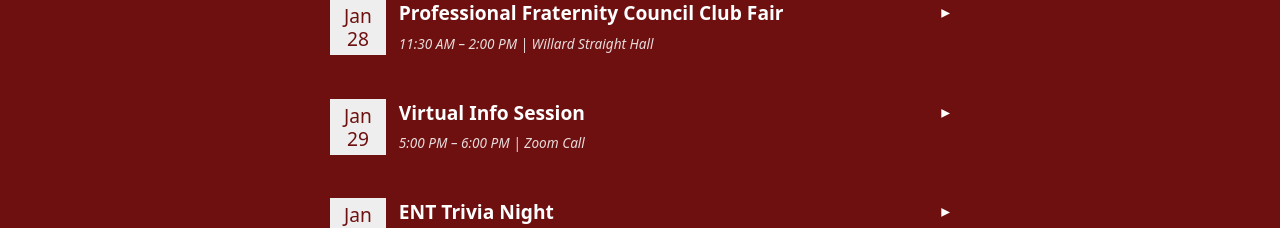
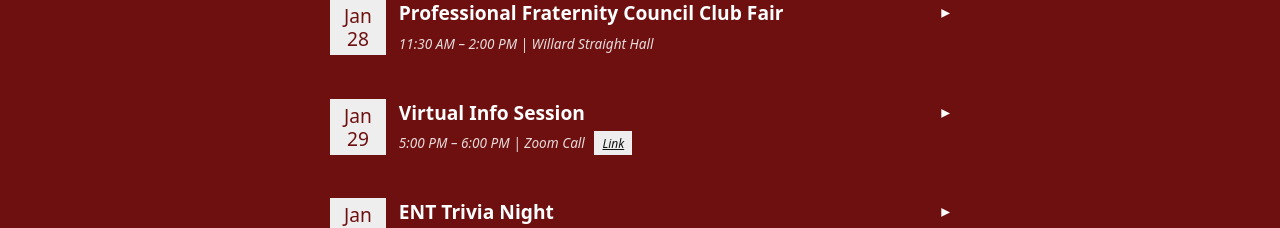
Before and after one commit to entcornell/ent-website, a React (Create React App) app: page /recruitment in a window 1280 px wide. Shown: the part 920-1148 px from the top of the page. Built offline with nearby package versions, Linux system fonts and the light colour scheme; a web font is replaced by a local one.

Commit message:
Updated zoom link for virtual info session

```diff
--- a/src/components/Recruitment.js
+++ b/src/components/Recruitment.js
@@ -46,8 +46,8 @@ const events = [
     date: "Jan 29",
     title: "Virtual Info Session",
     meta: "5:00 PM – 6:00 PM | Zoom Call",
-    /*tag: "Link",
-    url: "https://zoom.us/YOUR_MEETING_LINK"*/
+    tag: "Link",
+    url: "https://cornell.zoom.us/j/92755337719?pwd=4IfdnGlWKKhb17uIqgET5jD4syyj90.1",
     body: "ENT information sessions are a great way to learn about the organization. You will hear about the New Member Education process, some fun brotherhood events, current projects, and club culture. Additionally, you will have the opportunity to network to current members at the conclusion of the session. This event will be on zoom!"
   },
   {
```
